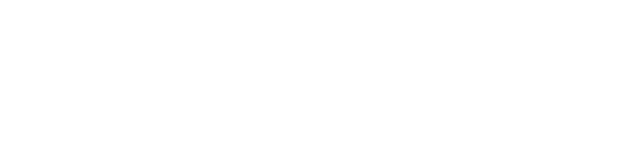
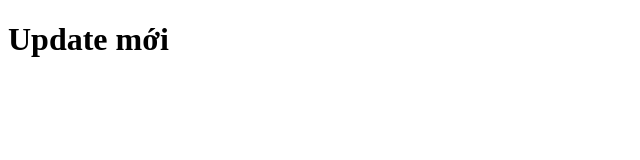
Before and after one commit to thanhtinhhcm/demoGitTinh, a plain HTML site: page index.html in a window 1280 px wide. Shown: the whole page, without its empty margins (0-640 px from the left). Drawn offline with Linux system fonts and the light colour scheme.

Commit message:
update file index

```diff
--- a/index.html
+++ b/index.html
@@ -6,6 +6,6 @@
     <title>Document</title>
 </head>
 <body>
-
+    <h1>Update mới</h1>
 </body>
 </html>
```
